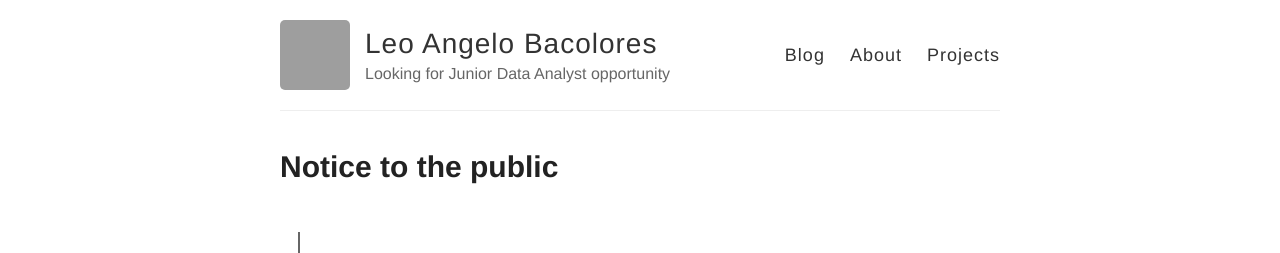
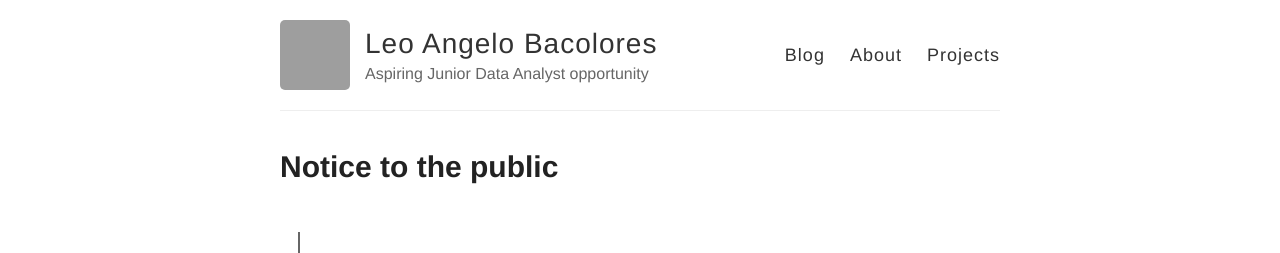
Before and after one commit to leoangelovb/resume-based-on-jekyll, a Jekyll site: the page built from index.html, in a window 1280 px wide. Shown: the top 253 px of the page. Built offline with Jekyll 4.4.1, drawn with Linux system fonts in a browser that asks for light colours; grey boxes are pictures that could not be loaded.

Commit message:
Update _config.yml

```diff
--- a/_config.yml
+++ b/_config.yml
@@ -6,7 +6,7 @@
 name: Leo Angelo Bacolores
 
 # Short bio or description (displayed in the header)
-description: Looking for Junior Data Analyst opportunity
+description: Aspiring Junior Data Analyst opportunity
 
 # URL of your avatar or profile pic (you could use your GitHub profile pic)
 avatar: https://avatars.githubusercontent.com/u/26397813?v=4
```
